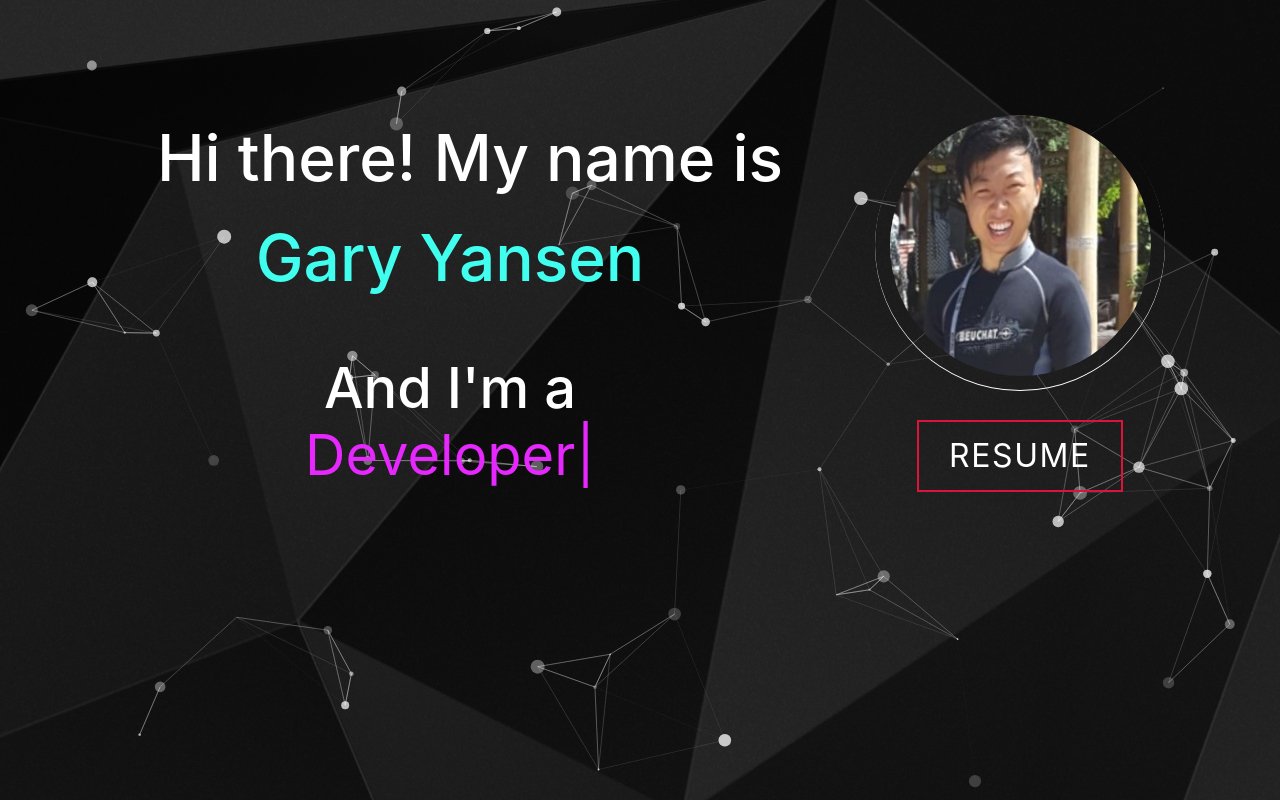
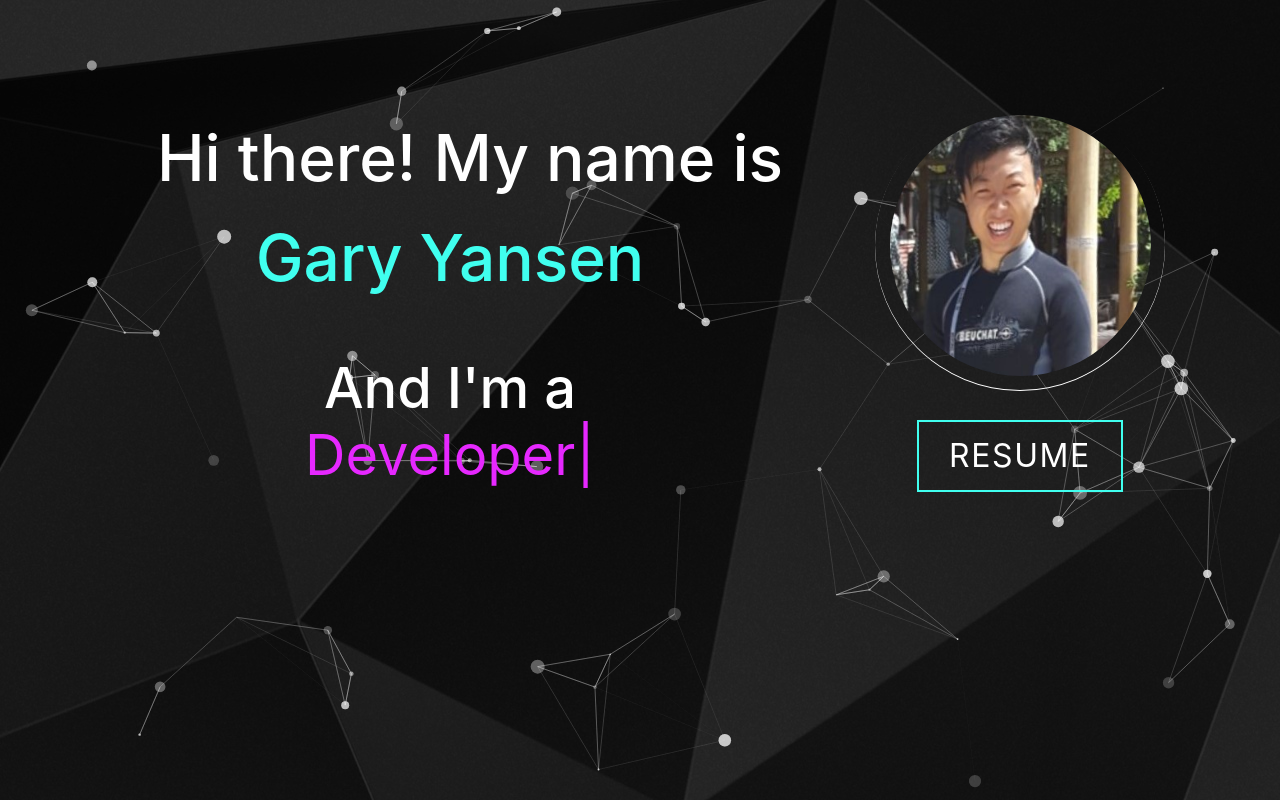
Before and after one commit to g4ryy/portfolio, a React (Create React App) app in the folder frontend/: page / in a window 1280 px wide. Built offline with nearby package versions, Linux system fonts and the light colour scheme; a web font is replaced by a local one.

Commit message:
Add resume

```diff
--- a/frontend/src/components/Home/Home.js
+++ b/frontend/src/components/Home/Home.js
@@ -1,6 +1,7 @@
 import React from 'react';
 import Type from './Type';
 import Particle from '../Particle';
+import Resume from '../../assets/Gary_Yansen_Resume.pdf';
 
 export default function Home() {
     return (
@@ -30,7 +31,7 @@ export default function Home() {
                                 <div className="profile-picture-background" onClick></div>
                             </div>
 
-                            <div id="resume"> resume</div>
+                            <a href={Resume} type='button' target="_blank" rel="noreferrer" id="resume">Resume</a>
                         </div>
                     </div>
                 </div>
--- a/frontend/src/styles.css
+++ b/frontend/src/styles.css
@@ -108,11 +108,16 @@ html {
 	padding: 10px 30px;
 	color: white;
 	background-color: transparent;
-	border: 2px solid crimson;
+	border: 2px solid #40ffef;
 	font-size: 2rem;
 	text-transform: uppercase;
 	letter-spacing: 0.1rem;
 	margin-top: 30px;
+}
+
+#resume:hover {
+  color: black;
+  background-color: #40ffef;
 }
 
 @keyframes box_reveal_one {
```
Also changed, not shown: 1 other file (tests, documents, lock files or other folders).
